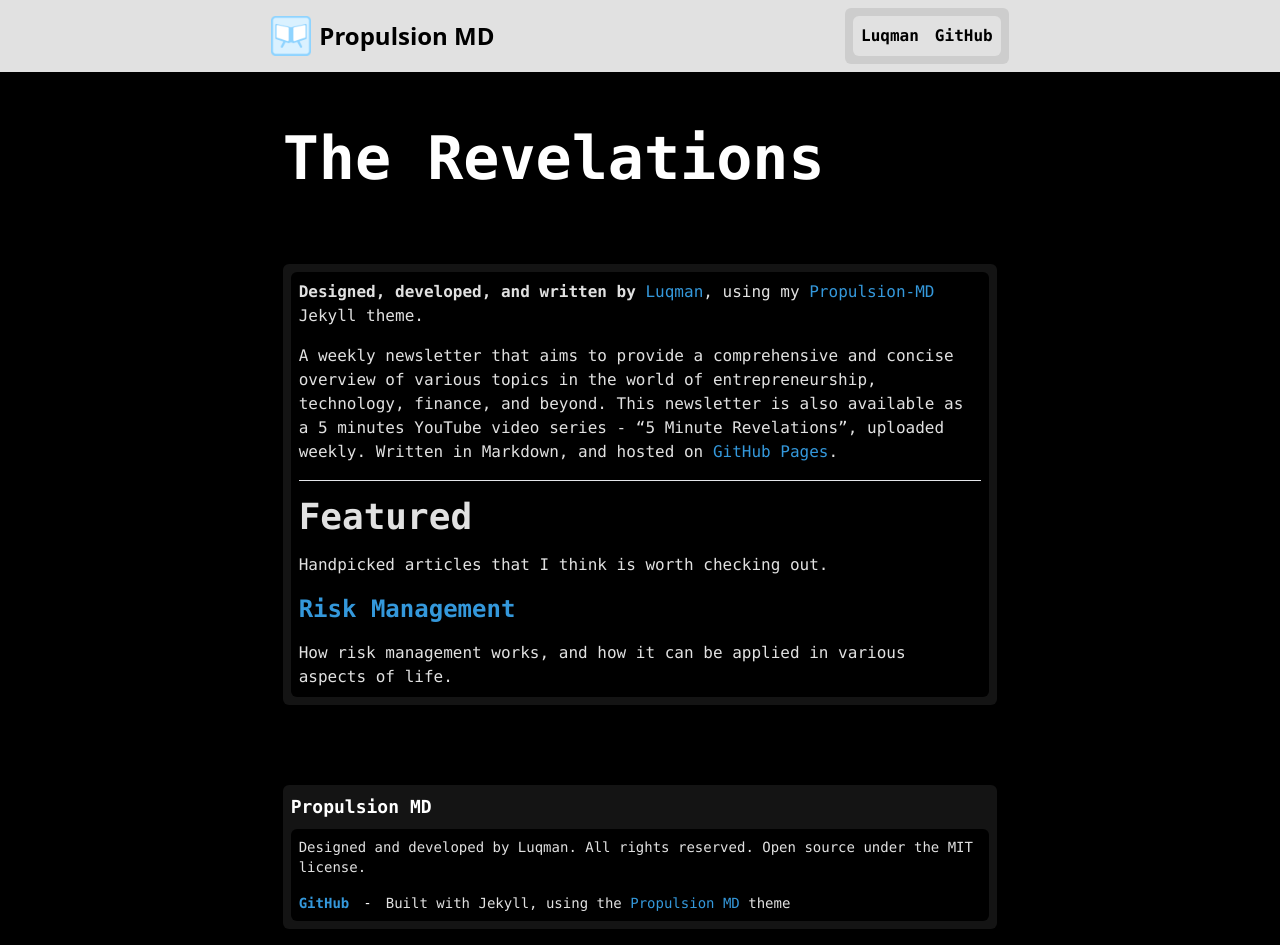
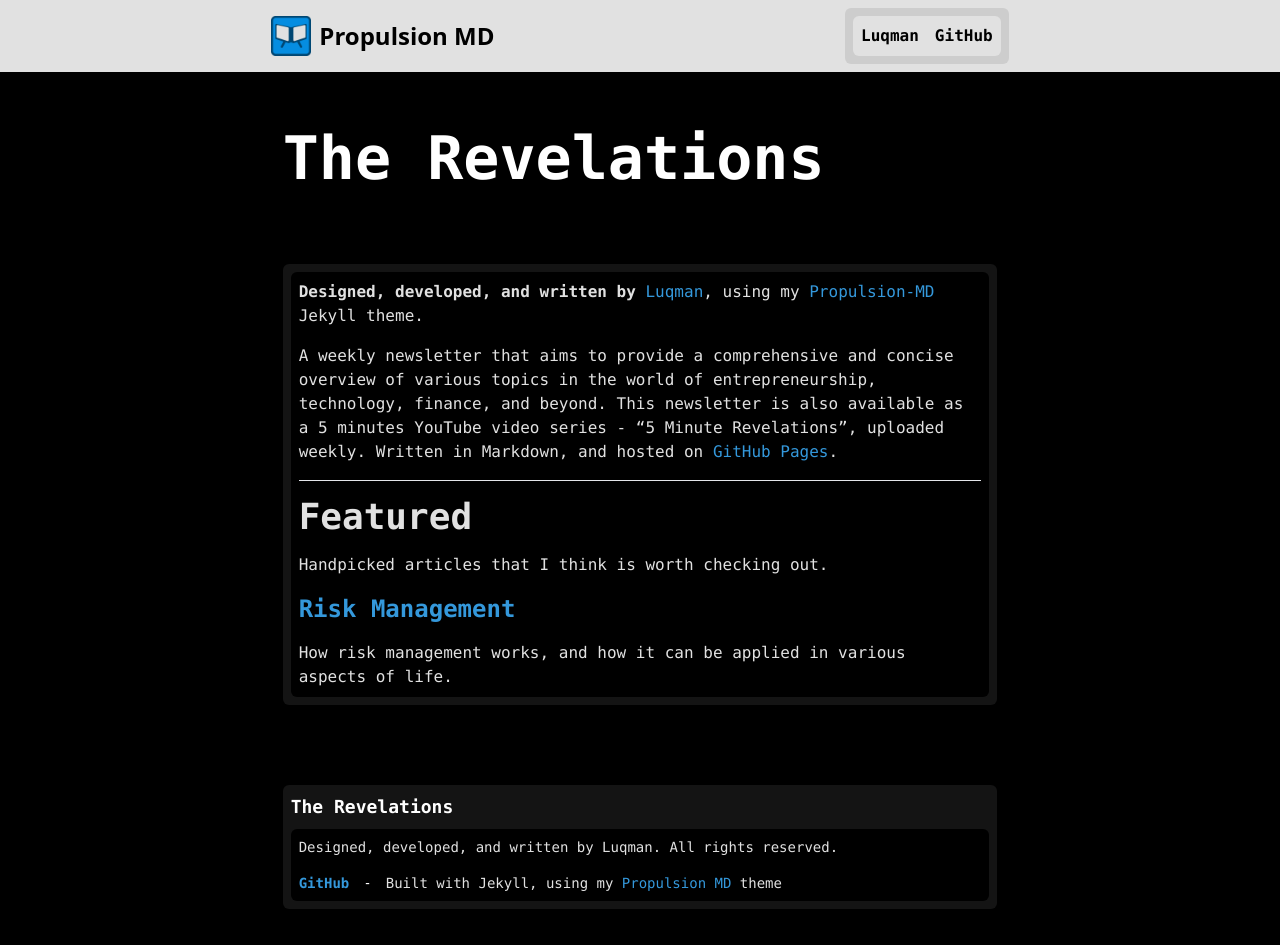
Before and after one commit to theluqmn/revelations, a Jekyll site: the page built from index.md, in a window 1280 px wide and 945 px high. Built offline with Jekyll 4.4.1, drawn with Linux system fonts in a browser that asks for light colours; nearby versions of some CDN libraries.

Commit message:
new icon, and rewrote a bit of the footer

```diff
--- a/_includes/footer.html
+++ b/_includes/footer.html
@@ -1,23 +1,23 @@
 <footer class="pt-16 p-4 w-full md:w-7/12 items-center mx-auto">
     <div class="p-2 flex flex-col gap-2 rounded-md bg-[rgb(20,20,20)]">
         <h1 class="text-lg text-white font-mono font-semibold">
-            Propulsion MD
+            The Revelations
         </h1>
 
         <div class="p-2 rounded-md bg-black flex flex-col gap-4">
             <p class="text-[rgb(225,225,225)] text-sm font-mono">
-                Designed and developed by Luqman. All rights reserved. Open source under the MIT license.
+                Designed, developed, and written by Luqman. All rights reserved.
             </p>
 
             <div class="flex flex-row gap-4 text-sm">
-                <a href="https://github.com/theluqmn/propulsion-md" class="text-[rgb(52,152,219)] font-semibold font-mono hover:brightness-110 duration-500">
+                <a href="https://github.com/theluqmn/revelations" class="text-[rgb(52,152,219)] font-semibold font-mono hover:brightness-110 duration-500">
                     GitHub
                 </a>
 
                 <p class="text-white">-</p>
 
                 <p class="text-[rgb(225,225,225)] font-mono">
-                    Built with Jekyll, using the <a href="https://github.com/theluqmn/propulsion-md" class="text-[rgb(52,152,219)] hover:brightness-110 duration-500">Propulsion MD</a> theme
+                    Built with Jekyll, using my  <a href="https://github.com/theluqmn/propulsion-md" class="text-[rgb(52,152,219)] hover:brightness-110 duration-500">Propulsion MD</a> theme
                 </p>
             </div>
         </div>
```
Also changed, not shown: assets/icon.png.
